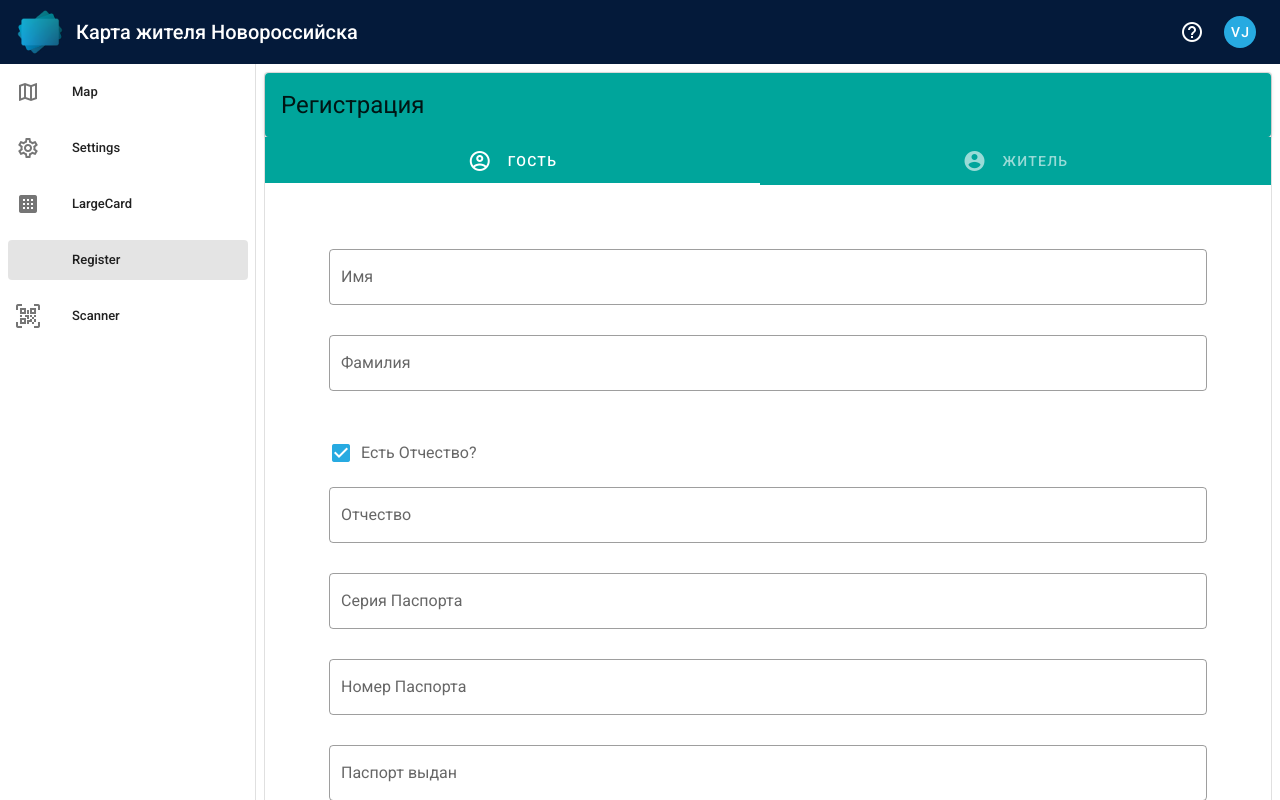
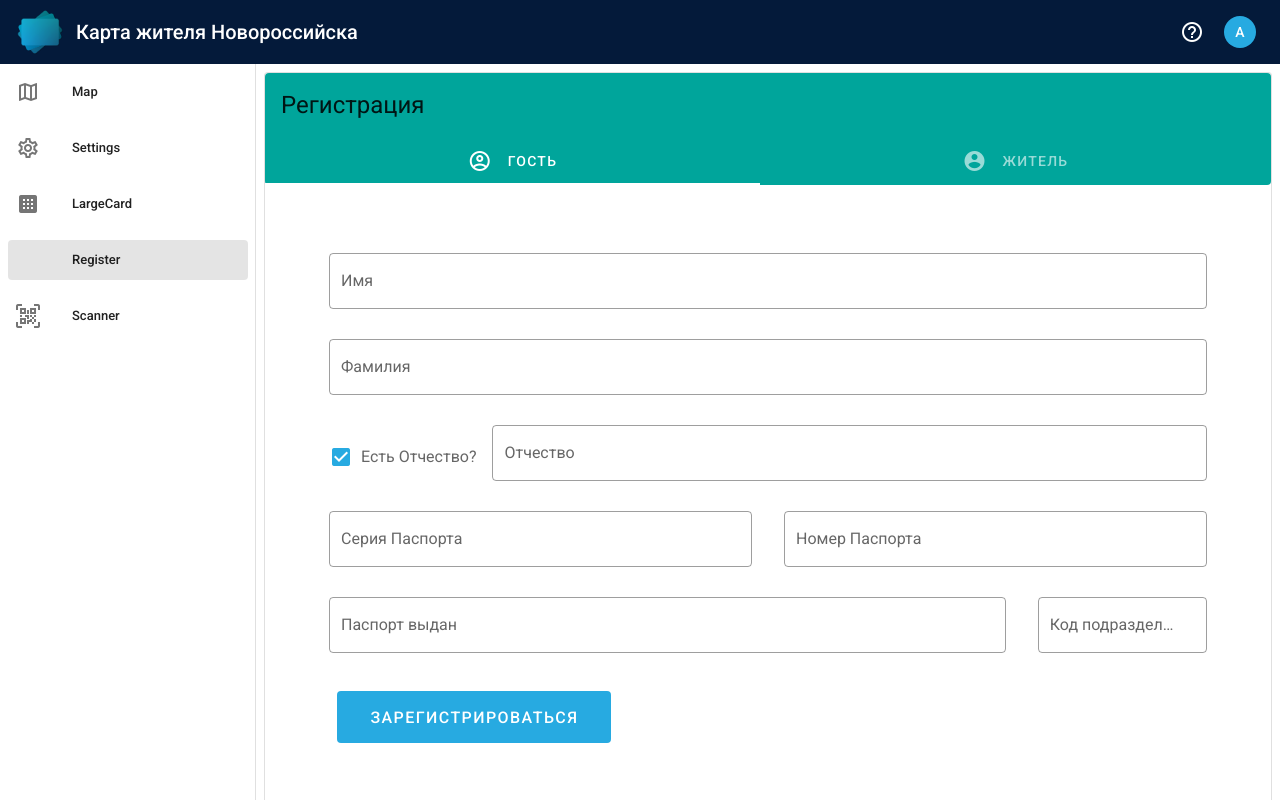
Before and after one commit to era-ants/frontend-em-2021-novocard-ants, a Vue app: page /#/main/register in a window 1280 px wide. Shown: the top 800 px of the page. Built offline with nearby package versions, Linux system fonts and the light colour scheme; what vue-qrcode-reader, vue-scroll-reveal, vue-yandex-maps would draw is missing.

Commit message:
4.4.1 (22.05)
- Registration facelift

```diff
--- a/src/components/MainOpsPage.vue
+++ b/src/components/MainOpsPage.vue
@@ -20,7 +20,7 @@
           <template v-slot:activator="{ on, attrs }">
             <v-badge bordered color="accent2" dot offset-x="16" offset-y="16" :content="badge_avatar" :value="badge_avatar" >
               <v-btn icon v-bind="attrs" v-on="on">
-                <v-avatar  color="accent" size="32">VJ</v-avatar>
+                <v-avatar  color="accent" size="32">A</v-avatar>
               </v-btn>
             </v-badge>
           </template>
--- a/src/components/RegistrationCard.vue
+++ b/src/components/RegistrationCard.vue
@@ -1,38 +1,44 @@
 <template>
   <v-card outlined>
-    <v-card color="accent2">
+    <v-card color="accent2" flat>
       <v-card-title class="text-h5" dark>
         Регистрация
       </v-card-title>
+      <v-tabs grow class="mb-16" v-model="reg_tab" dark background-color="transparent">
+        <v-tab key="reg_guest"><v-icon class="mr-4">mdi-account-circle-outline</v-icon>   Гость </v-tab>
+        <v-tab key="reg_citizen"><v-icon class="mr-4">mdi-account-circle</v-icon> Житель </v-tab>
+      </v-tabs>
     </v-card>
-    <v-tabs grow class="mb-16" v-model="reg_tab" dark background-color="accent2">
-      <v-tab key="reg_guest"><v-icon class="mr-4">mdi-account-circle-outline</v-icon>   Гость </v-tab>
-      <v-tab key="reg_citizen"><v-icon class="mr-4">mdi-account-circle</v-icon> Житель </v-tab>
-    </v-tabs>
     <v-tabs-items v-model="reg_tab">
       <v-tab-item key="reg_guest" >
-        <v-text-field id="first_name_field" class="mx-16" color="accent" label="Имя" placeholder=" " outlined single-line ></v-text-field>
-        <v-text-field id="last_name_field" class="mx-16" color="accent" label="Фамилия" placeholder=" " outlined single-line ></v-text-field>
+        <v-text-field id="first_name_field" class="mx-16 mt-1" color="accent" label="Имя" placeholder=" " outlined ></v-text-field>
+        <v-text-field id="last_name_field" class="mx-16" color="accent" label="Фамилия" placeholder=" " outlined ></v-text-field>
 
-        <v-checkbox class="ml-16" color="accent" v-model="hasParentName" label="Есть Отчество?"></v-checkbox>
-        <v-text-field id="parent_name_field" class="mx-16" color="accent" label="Отчество" placeholder=" " outlined single-line :disabled="!hasParentName"></v-text-field>
+        <div class="d-flex mx-16">
+          <v-checkbox color="accent" class="mr-4" v-model="hasParentName" label="Есть Отчество?"></v-checkbox>
+          <v-text-field id="parent_name_field" color="accent" label="Отчество" placeholder=" " outlined :disabled="!hasParentName"></v-text-field>
+        </div>
 
-        <v-text-field id="passport_ser_field" class="mx-16" color="accent" label="Серия Паспорта" placeholder="0000" outlined single-line ></v-text-field>
-        <v-text-field id="passport_num_field" class="mx-16" color="accent" label="Номер Паспорта" placeholder="000000" outlined single-line ></v-text-field>
+        <div class="d-flex mx-16">
+          <v-text-field id="passport_ser_field" class="mr-4" color="accent" label="Серия Паспорта" placeholder="0000" outlined ></v-text-field>
+          <v-text-field id="passport_num_field" class="ml-4" color="accent" label="Номер Паспорта" placeholder="000000" outlined ></v-text-field>
+        </div>
 
-        <v-text-field id="passport_dep_field" class="mx-16" color="accent" label="Паспорт выдан" placeholder=" " outlined single-line ></v-text-field>
-        <v-text-field id="passport_dcd_field" class="mx-16" color="accent" label="Код подразделения" placeholder="000000" outlined single-line ></v-text-field>
+        <div class="d-flex mx-16">
+          <v-text-field id="passport_dep_field" class="mr-4" color="accent" label="Паспорт выдан" placeholder=" " outlined style="width: 80%;" ></v-text-field>
+          <v-text-field id="passport_dcd_field" class="ml-4" color="accent" label="Код подразделения" placeholder="000000" outlined style="width: 20%;"></v-text-field>
+        </div>
         <v-card-actions>
-          <v-btn color="accent" class="mx-16 mb-16" right elevation="0" @click="RegisterClient()" >
+          <v-btn color="accent" class="mx-16 mb-16 px-8" x-large right elevation="0" @click="RegisterClient()" >
             Зарегистрироваться
           </v-btn>
         </v-card-actions>
       </v-tab-item>
       <v-tab-item key="reg_citizen" >
-        <v-text-field id="first_name_field2" class="mx-16" color="accent" label="Имя" placeholder=" " outlined single-line ></v-text-field>
-        <v-text-field id="last_name_field2" class="mx-16" color="accent" label="Фамилия" placeholder=" " outlined single-line ></v-text-field>
+        <v-text-field id="first_name_field2" class="mx-16 mt-1" color="accent" label="Имя" placeholder=" " outlined ></v-text-field>
+        <v-text-field id="last_name_field2" class="mx-16" color="accent" label="Фамилия" placeholder=" " outlined ></v-text-field>
         <v-card-actions>
-          <v-btn color="accent" class="mx-16 mb-16" right elevation="0" @click="RegisterClient2()" >
+          <v-btn color="accent" class="mx-16 mb-16 px-8" right elevation="0" @click="RegisterClient2()" >
             Зарегистрироваться через систему
           </v-btn>
         </v-card-actions>
```
